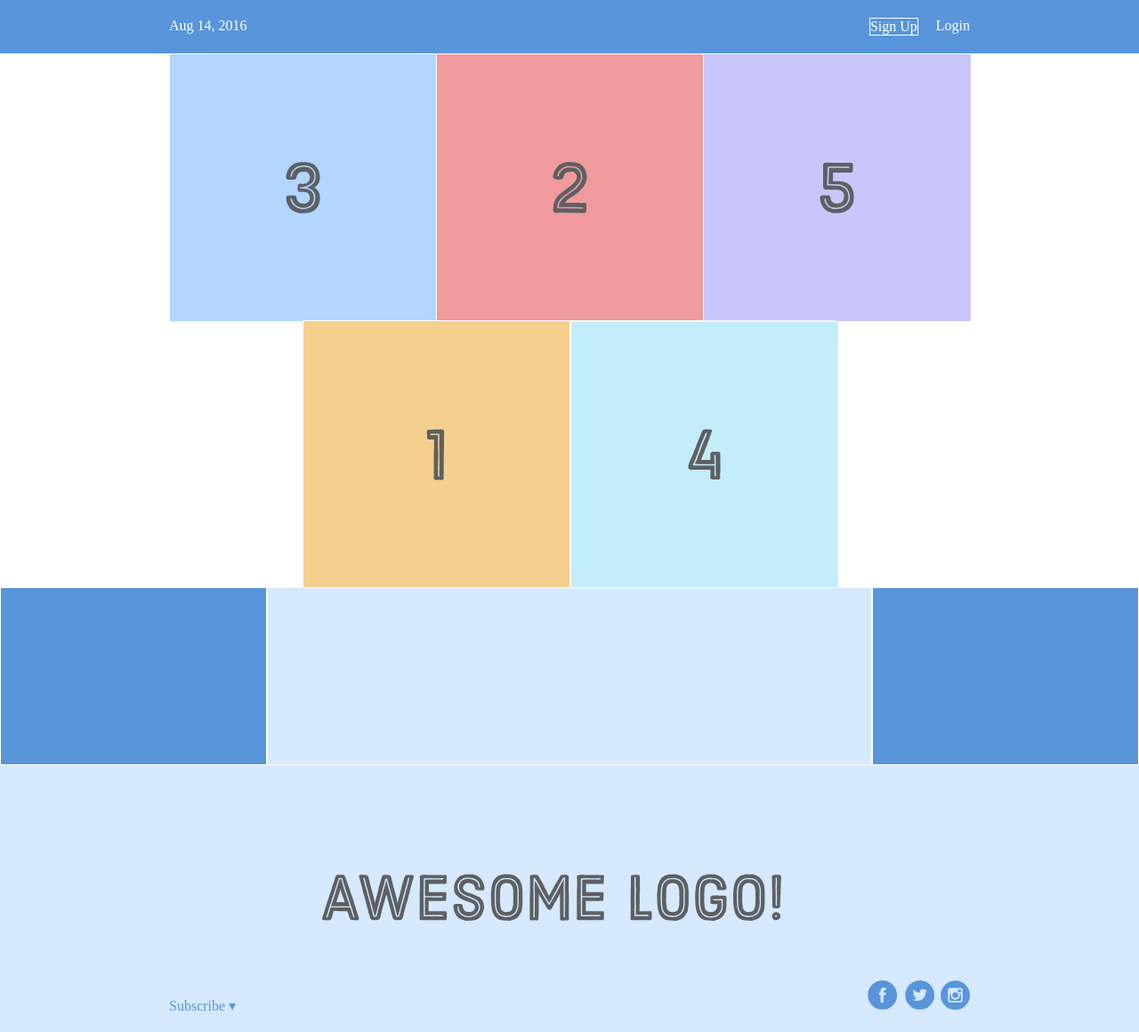
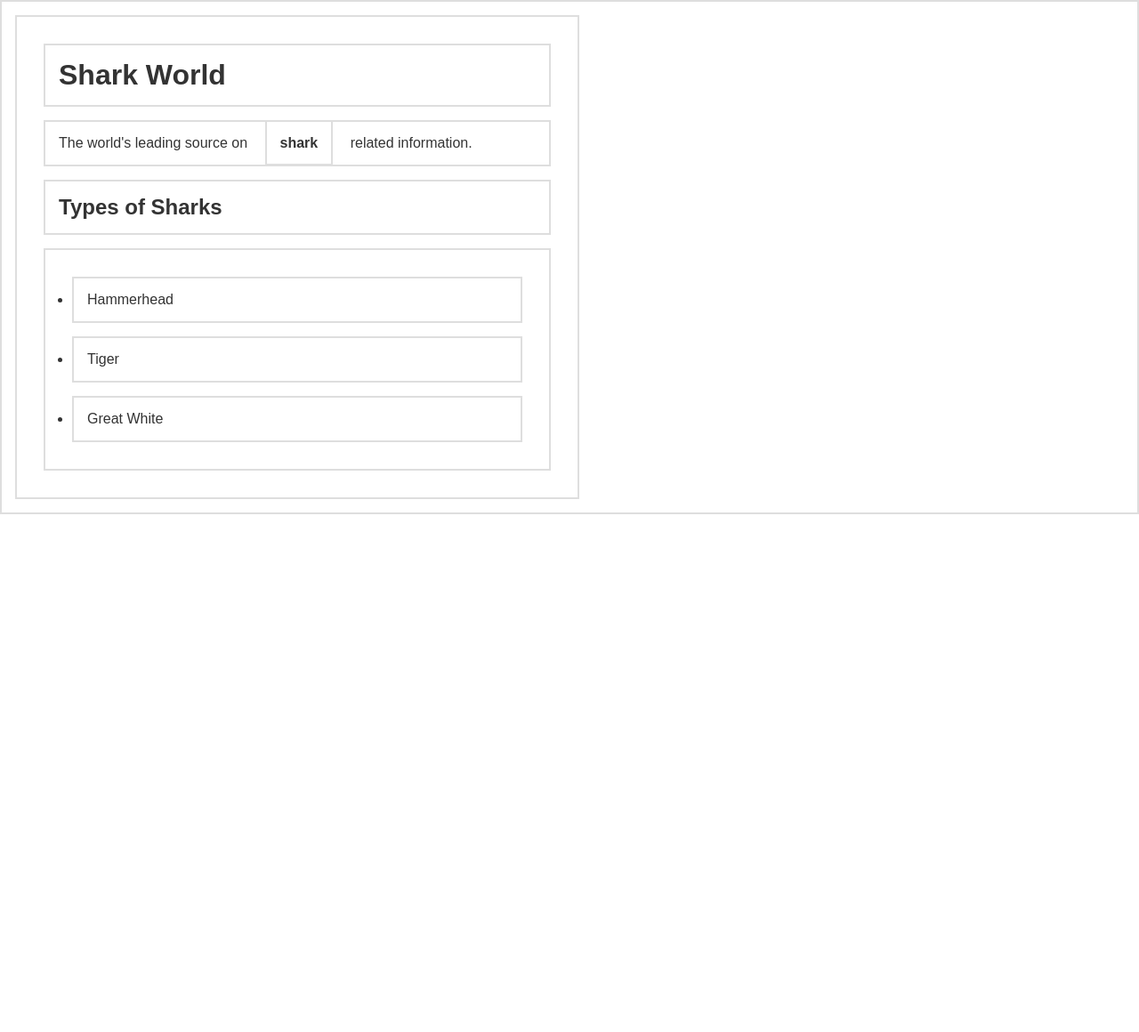
Before and after one commit to temka1007/TestingCSS, a plain HTML site: page index.html in a window 1280 px wide. Shown: the whole page at 89% size. After the commit the page ends 800 px from the top, so only its background shows below. Drawn offline with Linux system fonts and the light colour scheme.

Commit message:
js changes

```diff
--- a/css/testing.css
+++ b/css/testing.css
@@ -1,91 +1,22 @@
 * {
+  border: 2px solid #dedede;
+  padding: 15px;
+  margin: 15px;
+}
+html {
   margin: 0;
   padding: 0;
-  box-sizing: border-box;
 }
-
-.menu-container {
-  color: #fff;
-  background-color: #5995DA;  /* Blue */
-  padding: 20px 0;
-  display: flex;
-  justify-content: center;
+body {
+  max-width: 600px;
+  font-family: sans-serif;
+  color: #333;
 }
-.signup {
-  margin-left: auto;
-  border: 1px solid white;
+h1,
+h2,
+ul,
+li,
+p {
+  padding: 15px;
+  margin: 15px;
 }
-
-.menu { /* For debugging */
-  display: flex;
-  width: 900px;
-  justify-content: space-around;
-}
-.links {
-  display: flex;
-  justify-content: flex-end;
-}
-.login {
-  margin-left: 20px;
-}
-.header-container {
-  color: #5995DA;
-  background-color: #D6E9FE;
-  display: flex;
-  justify-content: center;
-}
-
-.header {
-  width: 900px;
-  height: 300px;
-  display: flex;
-  justify-content: space-between;
-  align-items: center ;
-}
-.photo-grid-container {
-  display: flex;
-  justify-content: center;
-}
-
-.photo-grid {
-  width: 900px;
-  display: flex;
-  justify-content: center;
-  flex-wrap: wrap;
-  flex-direction: row-reverse;  /* <--- Really freaking cool! */
-  align-items: center;
-}
-.first-item {
-  order: 1;
-}
-.last-item {
-  order: -1;;
-}
-
-.photo-grid-item {
-  border: 1px solid #fff;
-  width: 300px;
-  height: 300px;
-}
-.social,
-.subscribe   {
-  align-self: flex-end;
-  margin-bottom: 20px;
-}
-.footer {
-  display: flex;
-  justify-content: space-between;
-}
-
-.footer-item {
-  border: 1px solid #fff;
-  background-color: #D6E9FE;
-  height: 200px;
-  flex: 1;
-}
-.footer-one,
-.footer-three {
-  background-color: #5995DA;
-  flex: initial;
-  width: 300px;
-}
--- a/index.html
+++ b/index.html
@@ -3,47 +3,17 @@
     <head>
         <meta charset="UTF-8">
         <title>CSS test</title>
-        <link rel="stylesheet" href="css/testing.css">
+        <link rel="stylesheet" href="./css/testing.css">
     </head>
     <body>
-        <div class='menu-container'>
-            <div class='menu'>
-              <div class='date'>Aug 14, 2016</div>
-
-                    <div class='signup'>Sign Up</div>
-                    <div class='login'>Login</div>
-
-            </div>
-        </div>
-        <div class='photo-grid-container'>
-            <div class='photo-grid'>
-              <div class='photo-grid-item first-item'>
-                <img src='images/one.svg'/>
-              </div>
-              <div class='photo-grid-item'>
-                <img src='images/two.svg'/>
-              </div>
-              <div class='photo-grid-item'>
-                <img src='images/three.svg'/>
-              </div>
-              <div class='photo-grid-item'>
-                <img src='images/four.svg'/>
-              </div>
-              <div class='photo-grid-item last-item'>
-                <img src='images/five.svg'/>
-              </div>
-            </div>
-        </div>
-        <div class='footer'>
-            <div class='footer-item footer-one'></div>
-            <div class='footer-item footer-two'></div>
-            <div class='footer-item footer-three'></div>
-          </div>
-        <div class='header-container'>
-            <div class='header'>
-              <div class='subscribe'>Subscribe &#9662;</div>
-              <div class='logo'><img src='/images/awesome-logo.svg'/></div>
-              <div class='social'><img src='/images/social-icons.svg'/></div>
-            </div>
-          </div>
+        <h1>Shark World</h1>
+        <p>The world's leading source on <strong>shark</strong> related information.</p>
+        <h2>Types of Sharks</h2>
+        <ul>
+          <li>Hammerhead</li>
+          <li>Tiger</li>
+          <li>Great White</li>
+        </ul>
+        <script src="./script.js"></script>
+    </body>
 </html>
--- /dev/null
+++ b/script.js
@@ -0,0 +1,7 @@
+const h1 = document.getElementsByTagName('h1')[0];
+const p = document.getElementsByTagName('p')[0];
+const ul = document.getElementsByTagName('ul')[0];
+
+for (let element of p.childNodes) {
+    console.log(element);
+  }
```
